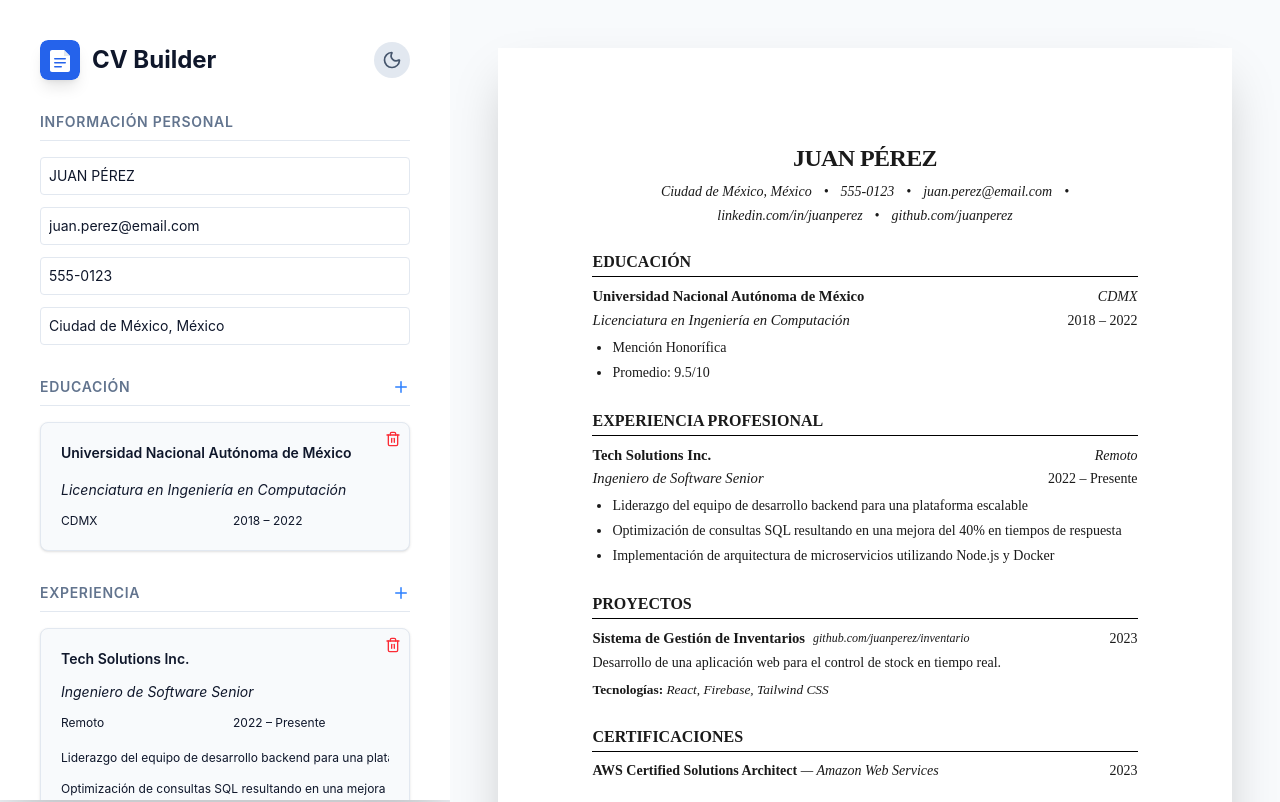
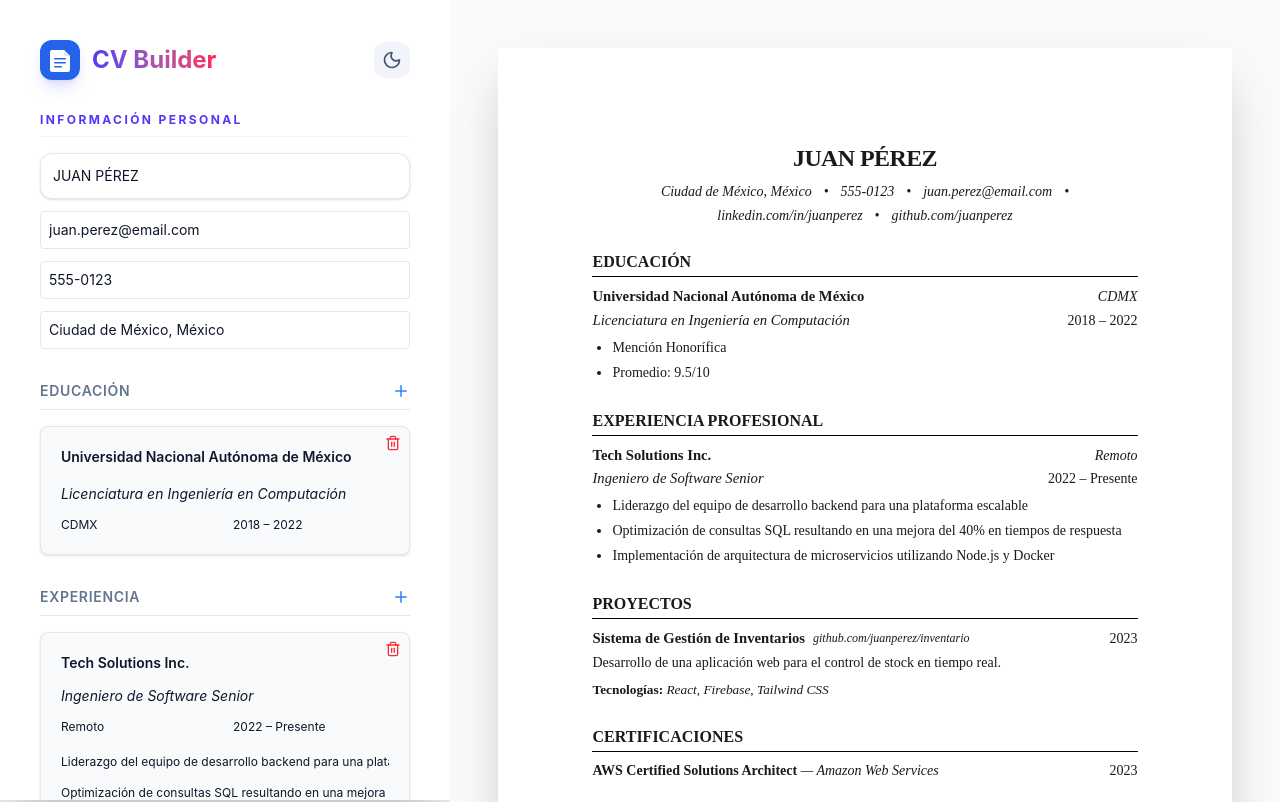
Before and after one commit to NicoBar2/harvard-cv-builder, a React (Vite) app: page / in a window 1280 px wide. Shown: the top 802 px of the page. Built offline with nearby package versions, Linux system fonts and the light colour scheme; the HTML template or start-up script is replaced by a standard one.

Commit message:
Update brand colors: Indigo and Rose palette with refined UI components

```diff
--- a/src/App.tsx
+++ b/src/App.tsx
@@ -123,12 +123,12 @@ function App() {
       <aside className={`w-full md:w-[450px] shrink-0 p-10 shadow-2xl overflow-y-auto max-h-screen no-print ${darkMode ? 'bg-slate-800 border-r border-slate-700' : 'bg-white'} transition-all duration-300`}>
         <div className="flex justify-between items-center mb-8">
           <div className="flex items-center gap-3">
-            <img src="/harvard-cv-builder/logo.svg" alt="Logo" className="w-10 h-10 shadow-lg rounded-lg" />
-            <h1 className="text-2xl font-bold">CV Builder</h1>
+            <img src="/harvard-cv-builder/logo.svg" alt="Logo" className="w-10 h-10 shadow-indigo-500/20 shadow-lg rounded-xl" />
+            <h1 className="text-2xl font-bold bg-gradient-to-r from-indigo-600 to-rose-500 bg-clip-text text-transparent">CV Builder</h1>
           </div>
           <button
             onClick={() => setDarkMode(!darkMode)}
-            className={`p-2 rounded-full transition-colors ${darkMode ? 'bg-slate-700 text-yellow-400 hover:bg-slate-600' : 'bg-slate-200 text-slate-600 hover:bg-slate-300'}`}
+            className={`p-2 rounded-xl transition-all ${darkMode ? 'bg-slate-700 text-yellow-400 hover:bg-slate-600' : 'bg-slate-100 text-slate-600 hover:bg-slate-200'}`}
             title={darkMode ? "Modo Claro" : "Modo Oscuro"}
           >
             {darkMode ? <Sun size={20} /> : <Moon size={20} />}
@@ -137,10 +137,10 @@ function App() {
 
         {/* Personal Info */}
         <section className="mb-8">
-          <h2 className={`text-sm font-semibold uppercase tracking-wider mb-4 border-b pb-2 ${darkMode ? 'text-slate-400 border-slate-700' : 'text-slate-500 border-slate-200'}`}>Información Personal</h2>
+          <h2 className={`text-xs font-bold uppercase tracking-[0.2em] mb-4 border-b pb-2 ${darkMode ? 'text-indigo-400 border-slate-700' : 'text-indigo-600 border-slate-100'}`}>Información Personal</h2>
           <div className="space-y-3">
             <input
-              className={`w-full p-2 border rounded text-sm focus:ring-2 focus:ring-blue-500 outline-none transition-colors ${darkMode ? 'bg-slate-700 border-slate-600 text-white placeholder-slate-400' : 'bg-white border-slate-200'}`}
+              className={`w-full p-3 border rounded-xl text-sm focus:ring-2 focus:ring-indigo-500 outline-none transition-all ${darkMode ? 'bg-slate-700/50 border-slate-600 text-white placeholder-slate-400' : 'bg-white border-slate-200 shadow-sm hover:border-indigo-300'}`}
               placeholder="Nombre Completo"
               name="fullName"
               value={cvData.personalInfo.fullName}
@@ -668,7 +668,7 @@ function App() {
         <div className="flex flex-col gap-3 mb-8">
           <button
             onClick={downloadPDF}
-            className="w-full flex items-center justify-center gap-2 bg-blue-600 text-white py-3 px-4 rounded-lg hover:bg-blue-700 transition-all font-semibold shadow-lg hover:shadow-blue-500/30 active:scale-95"
+            className="w-full flex items-center justify-center gap-2 bg-indigo-600 text-white py-3 px-4 rounded-xl hover:bg-indigo-700 transition-all font-semibold shadow-lg shadow-indigo-500/25 active:scale-95"
           >
             <Download size={20} />
             Descargar PDF
@@ -677,7 +677,7 @@ function App() {
           <button
             onClick={downloadWord}
             disabled={isWordDownloading}
-            className="w-full flex items-center justify-center gap-2 bg-emerald-600 text-white py-3 px-4 rounded-lg hover:bg-emerald-700 transition-all font-semibold shadow-lg hover:shadow-emerald-500/30 active:scale-95 disabled:opacity-50 disabled:cursor-not-allowed"
+            className="w-full flex items-center justify-center gap-2 bg-slate-800 text-white py-3 px-4 rounded-xl hover:bg-slate-900 transition-all font-semibold shadow-lg shadow-slate-500/20 active:scale-95 disabled:opacity-50 disabled:cursor-not-allowed border border-slate-700"
           >
             {isWordDownloading ? (
               <>
```
